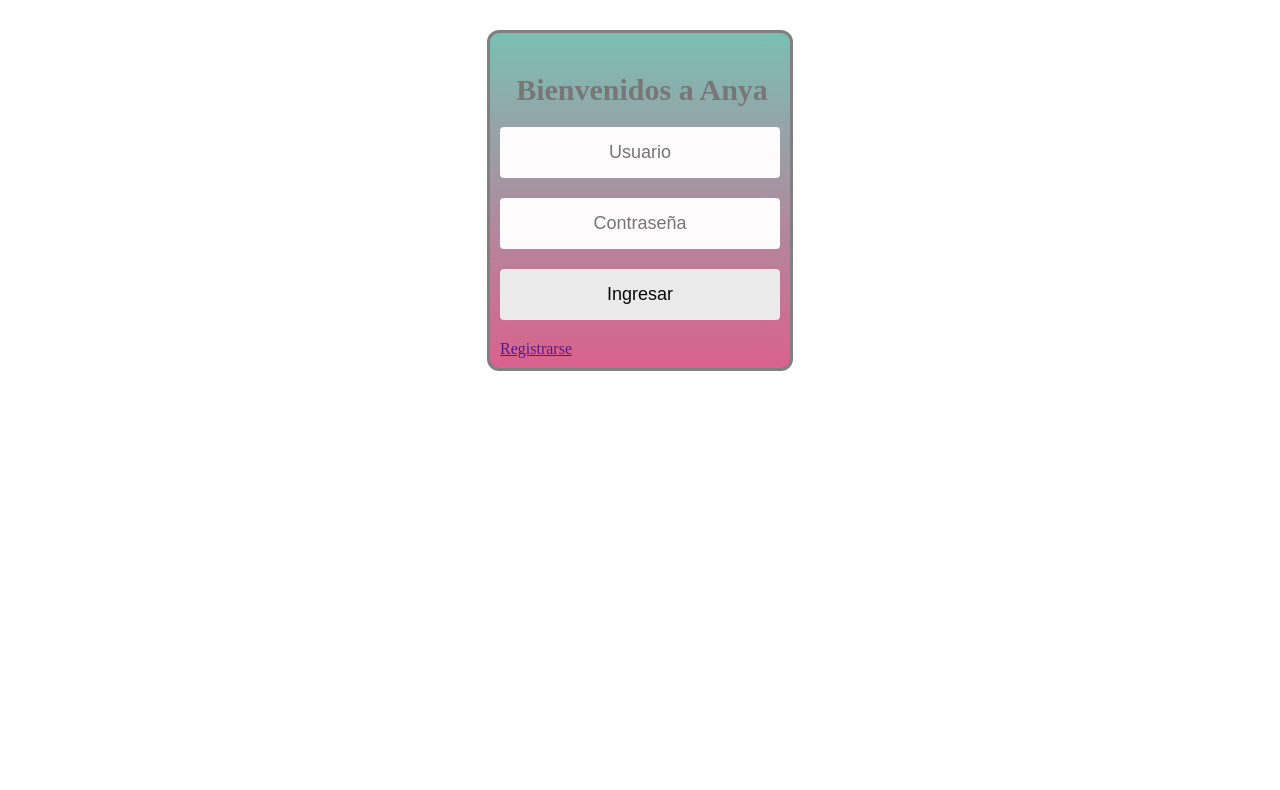
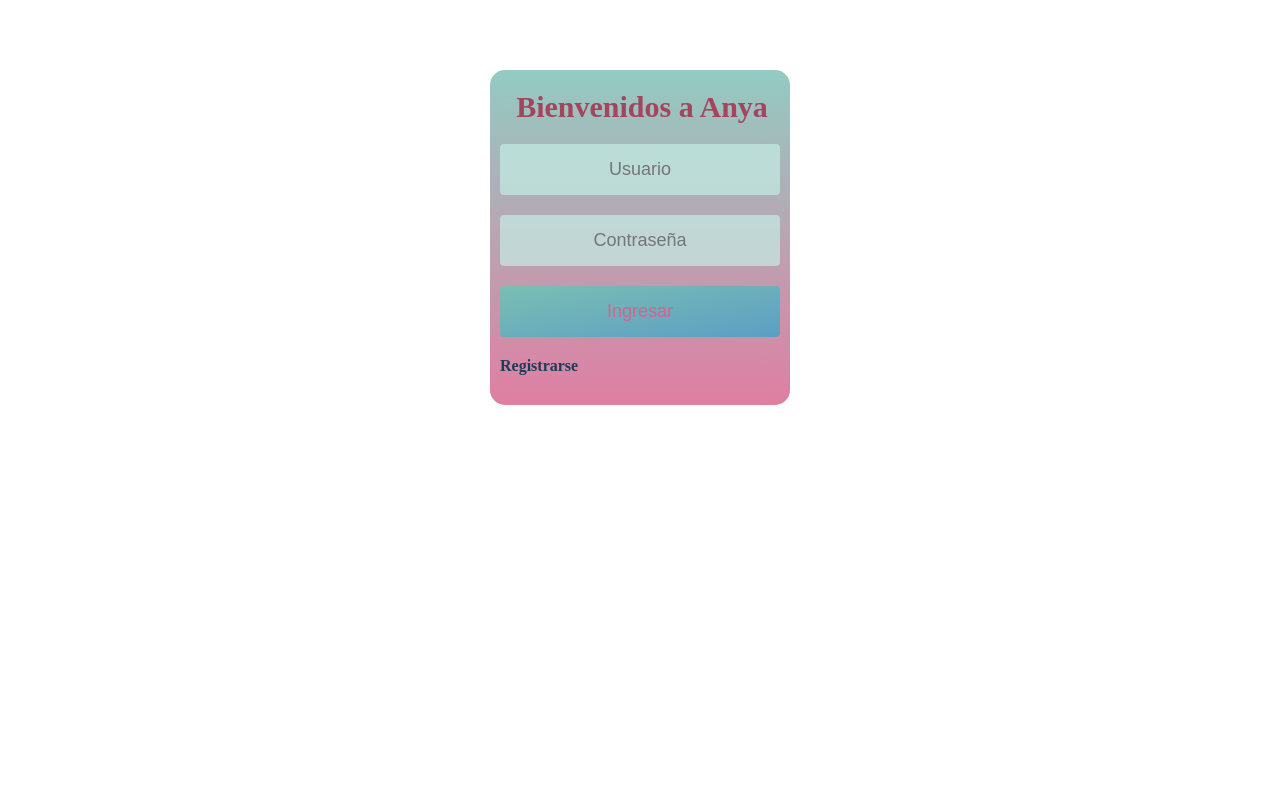
Before and after one commit to SA-X/Anya, a plain HTML site: page login.html in a window 1280 px wide. Shown: the part 96-886 px from the top of the page. After the commit the page ends 800 px from the top, so only its background shows below. Drawn offline with Linux system fonts and the light colour scheme; a web font is replaced by a local one.

Commit message:
Update loginStyle.css

```diff
--- a/loginStyle.css
+++ b/loginStyle.css
@@ -3,6 +3,7 @@ body{
     background-image:url(Imagenes/fondo2.jpg);
     background-repeat: no-repeat;
     background-size: cover;
+    margin: 0;
 }
 
 .header{
@@ -34,23 +35,24 @@ body{
     padding-top: 20px;
 }
 
+.space{
+    padding: 5% 0;
+}
 
 form{
-    background: linear-gradient(#7ABFB3, #D9618D);
+    background: linear-gradient(#7abfb4d0, #d9618dd0);
     width: 280px;
-    padding: 40px 10px 0 10px;
+    padding: 20px 10px;
     margin: 0 auto;
-    margin-top: 10%;
-    border: 3px solid grey;
-    border-radius: 12px;
+    margin-top: 3%;
+    border-radius: 15px;
 }
 
 fieldset{
-    width: 280px;
+    width: 180px;
     margin: 0 auto;
     border: none;
     padding: 0 0 10px 0;
-    background: linear-gradient(#7abfb400, #d9618d00);
 }
 
 input{
@@ -58,7 +60,6 @@ input{
     border: none;
     margin: 20px auto;
     width: 280px;
-    background-color: #eaeaea;
     padding: 15px 0;
     text-align: center;
     font-size: 18px;
@@ -67,16 +68,16 @@ input{
 }
 
 input[type="email"]{
-    background-color: #fdfbfb;
+    background-color: #c6eee7b0;
 }
 
 input[type="password"]{
-    background-color: #fdfbfb;
+    background-color: #c6eee7b0;
 }
 
 input[type="submit"]{
-    background: linear-gradient(to left top, #fdfbfb);
-    color: #080808;
+    background: linear-gradient(to left top, #5C9EC4, #7ABFB3);
+    color: #D9618D;
     cursor: pointer;
 }
 
@@ -85,5 +86,11 @@ legend{
     text-align: center;
     font-size: 30px;
     font-weight: bold;
-    color: #777;
+    color: #A6445E;
 }
+
+a{
+    text-decoration: none;
+    color: #1C3D59;
+    font-weight: bold;
+}
```
